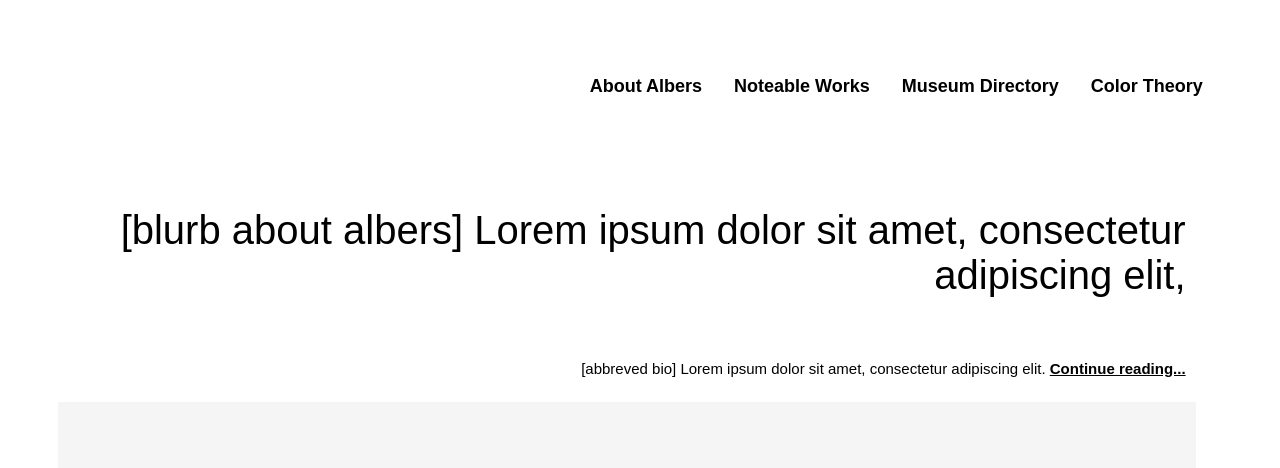
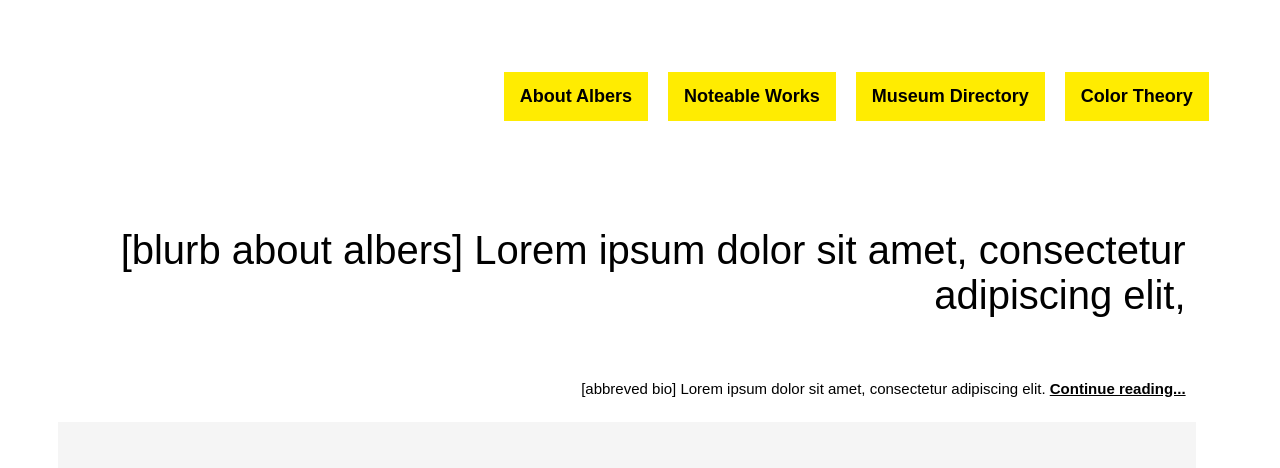
Before and after one commit to amadanwill/finalproject, a plain HTML site: page index.html in a window 1280 px wide. Shown: the part 135-603 px from the top of the page. Drawn offline with Linux system fonts and the light colour scheme.

Commit message:
Update stylesheet.css

```diff
--- a/stylesheet.css
+++ b/stylesheet.css
@@ -78,8 +78,10 @@ li.nav-page {
     display: block;
     float: left;
     padding: 14px 16px;
+    margin: 10px;
     text-align: center;
     text-decoration: none;
+    background-color: #ffec01ff;
 }
 
 .footer-content {
```
